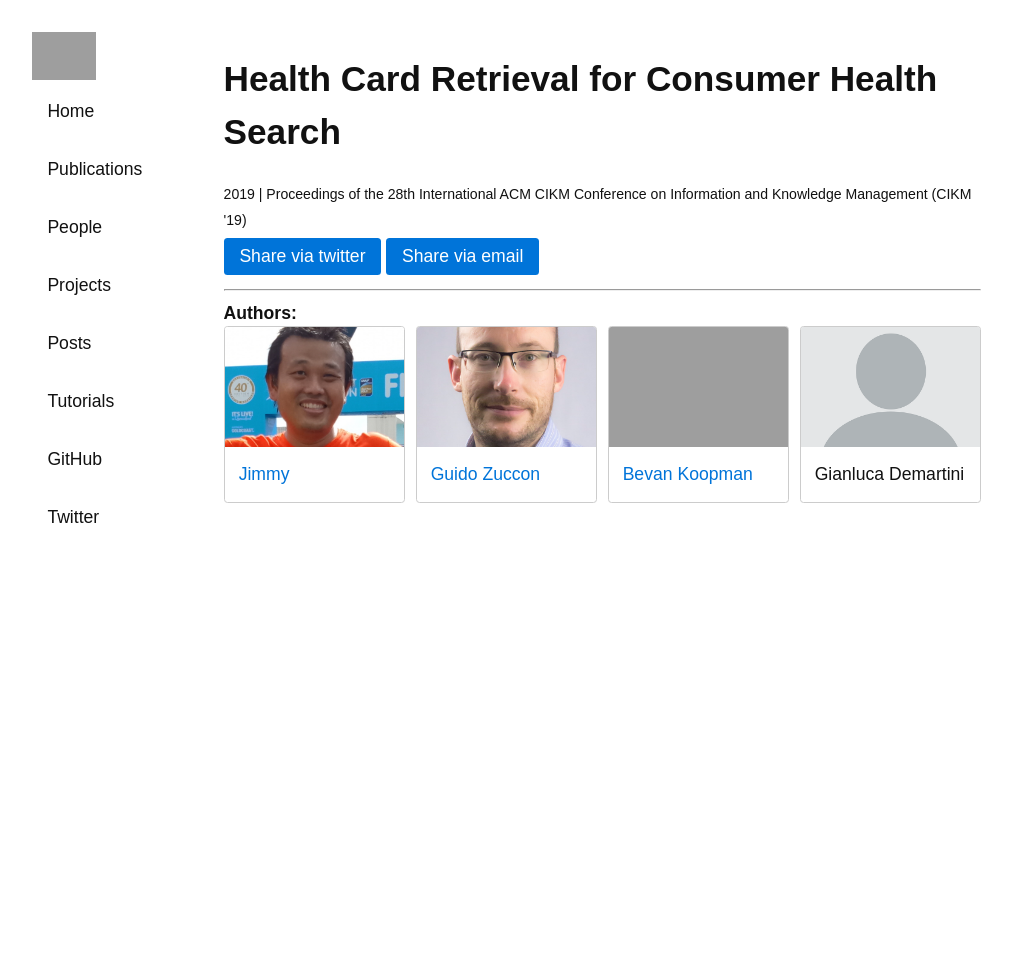
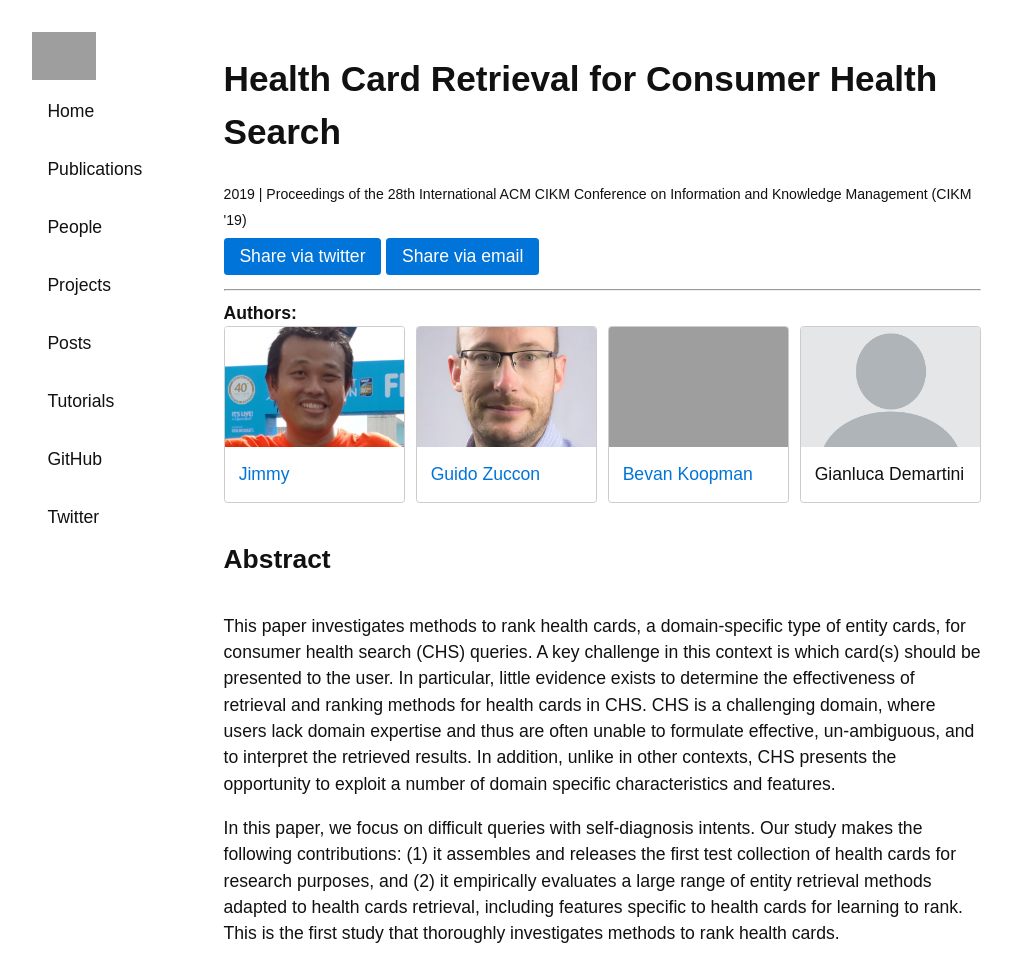
Before and after one commit to ielab/ielab.github.io, a Jekyll site: the page built from _publications/jimmy-2019-healthcardretrieval.md, in a window 1280 px wide. Shown: the whole page, without its empty margins (139-1151 px from the left). Built offline with Jekyll 4.4.1, drawn with Linux system fonts in a browser that asks for light colours; before the commit the page ends 932 px from its top, so only the background shows below that; grey boxes are pictures that could not be loaded.

Commit message:
add abstract

```diff
--- a/_publications/jimmy-2019-healthcardretrieval.md
+++ b/_publications/jimmy-2019-healthcardretrieval.md
@@ -5,3 +5,9 @@ venue: Proceedings of the 28th International ACM CIKM Conference on Information
 year: 2019
 pdf:
 ---
+
+## Abstract
+
+This paper investigates methods to rank health cards, a domain-specific type of entity cards,  for consumer health search (CHS) queries. A key challenge in this context is which card(s) should be presented to the user. In particular, little evidence exists to determine the effectiveness of retrieval and ranking methods for health cards in CHS. CHS is a challenging domain, where  users lack domain expertise and thus are often unable to formulate effective, un-ambiguous, and to interpret the retrieved results. In addition, unlike in other contexts, CHS presents the opportunity to exploit a number of domain specific characteristics and features.
+
+In this paper, we focus on difficult queries with self-diagnosis intents. Our study makes the following contributions: (1) it assembles and releases the first test collection of health cards for research purposes, and (2) it empirically evaluates a large range of entity retrieval methods adapted to health cards retrieval, including features specific to health cards for learning to rank. This is the first study that thoroughly investigates methods to rank health cards.
```
